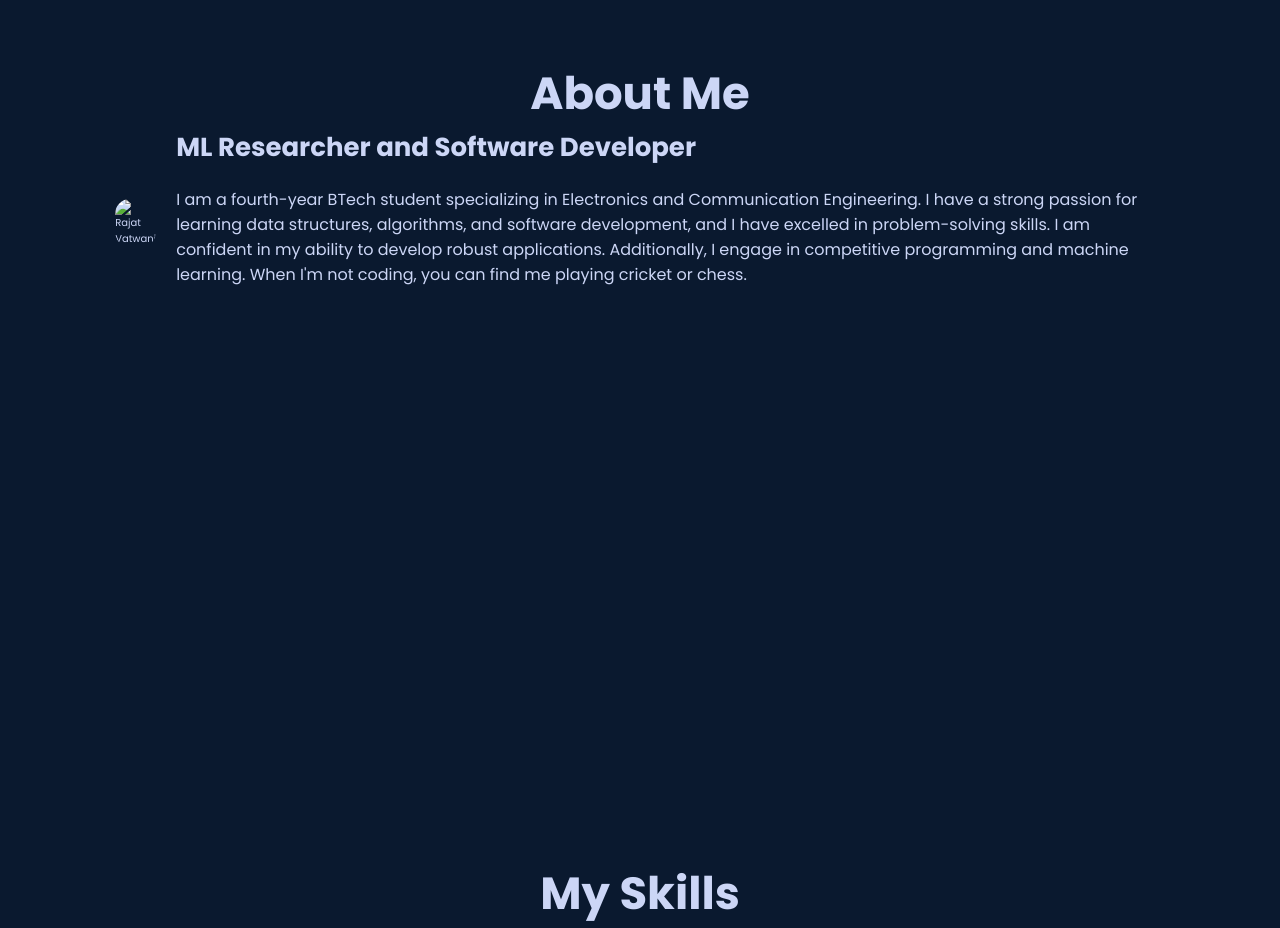
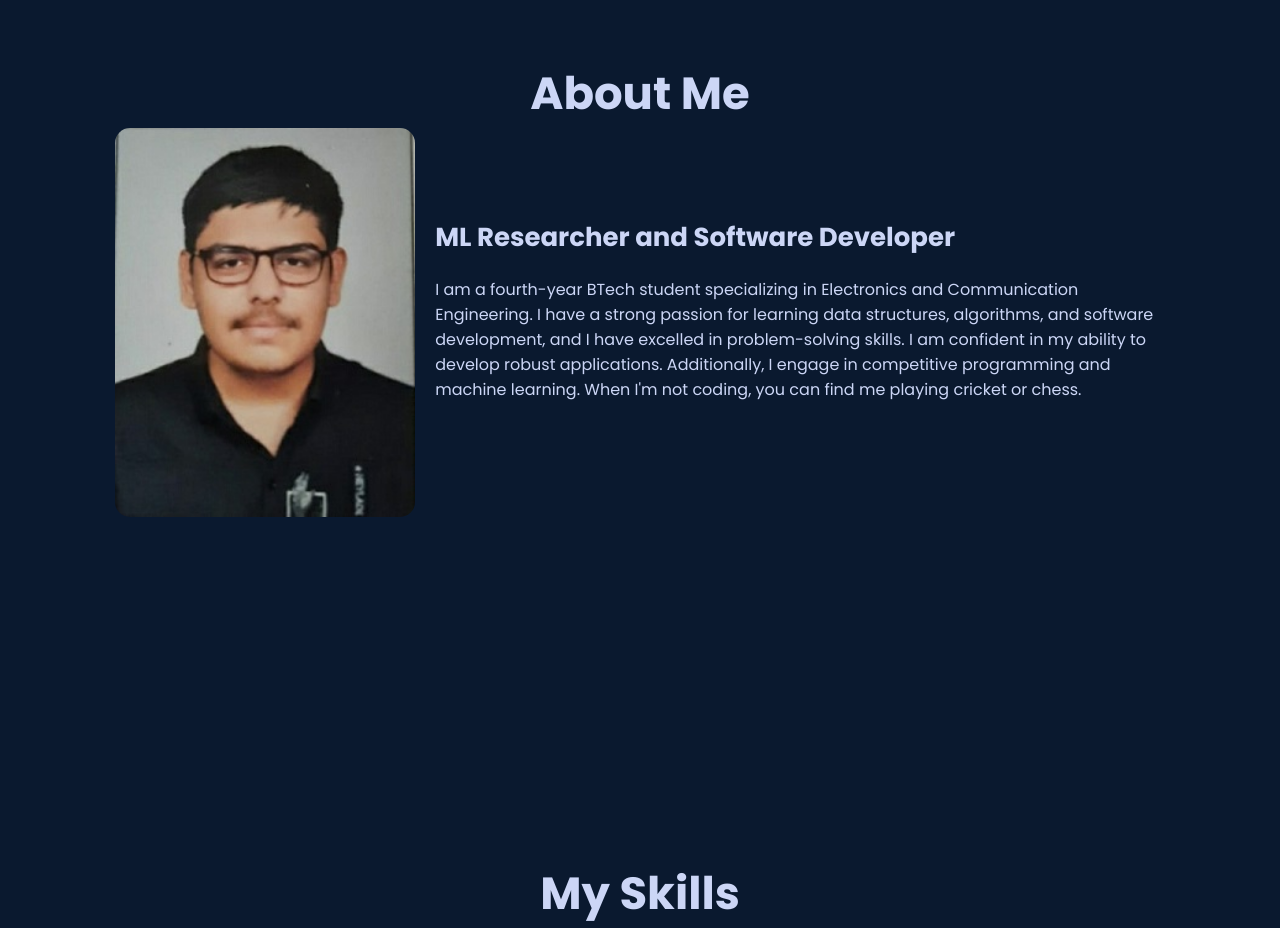
Before and after one commit to rajat21186/MyPortfolio, a plain HTML site: page index.html in a window 1280 px wide. Shown: the part 840-1768 px from the top of the page. Drawn offline with nearby package versions, Linux system fonts and the light colour scheme.

Commit message:
Update index.html

```diff
--- a/index.html
+++ b/index.html
@@ -41,7 +41,7 @@
         <h2 class="heading">About <span>Me</span></h2>
         <div class="about-content">
             <div class="about-img">
-                <img src="Rajat.jpeg" alt="Rajat Vatwani">
+                <img src="Rajat_Vatwani_Photo.jpg" alt="Rajat Vatwani">
             </div>
             <div class="about-text">
                 <h3>ML Researcher and Software Developer</h3>
```
